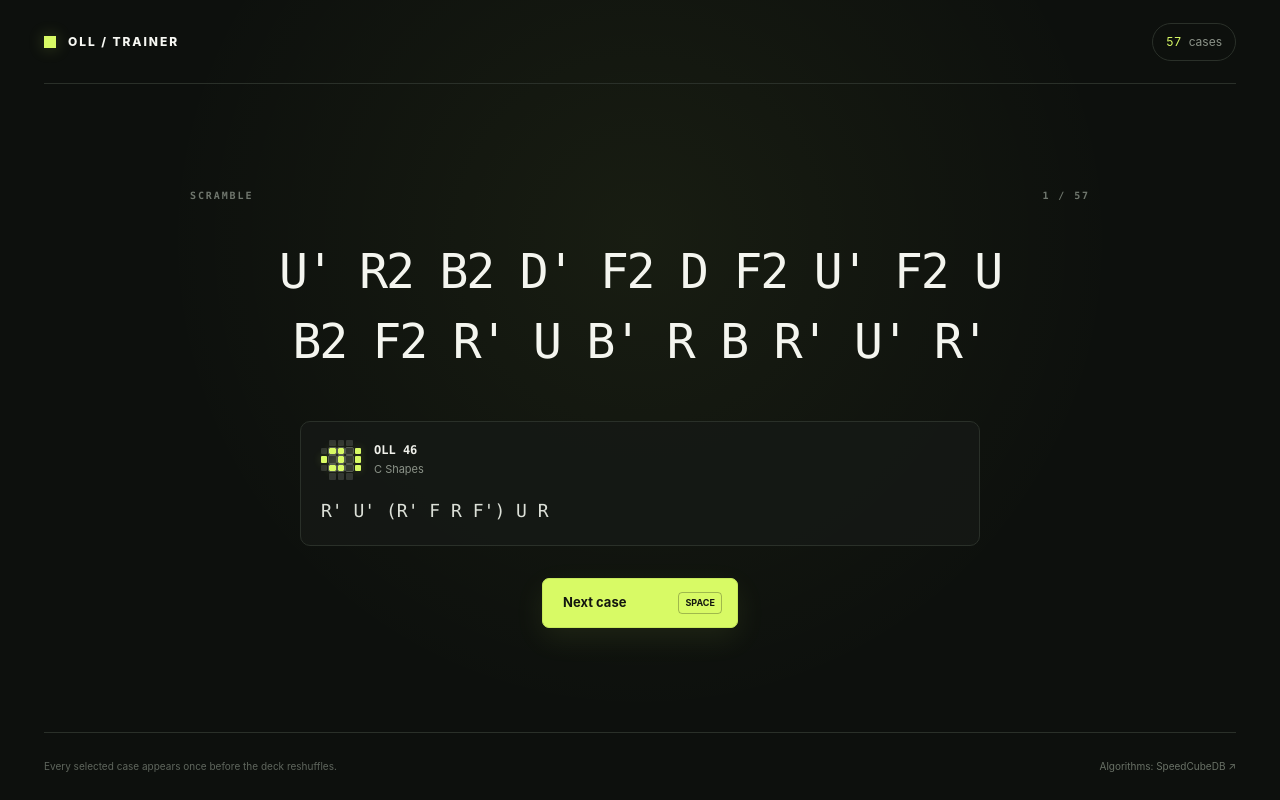
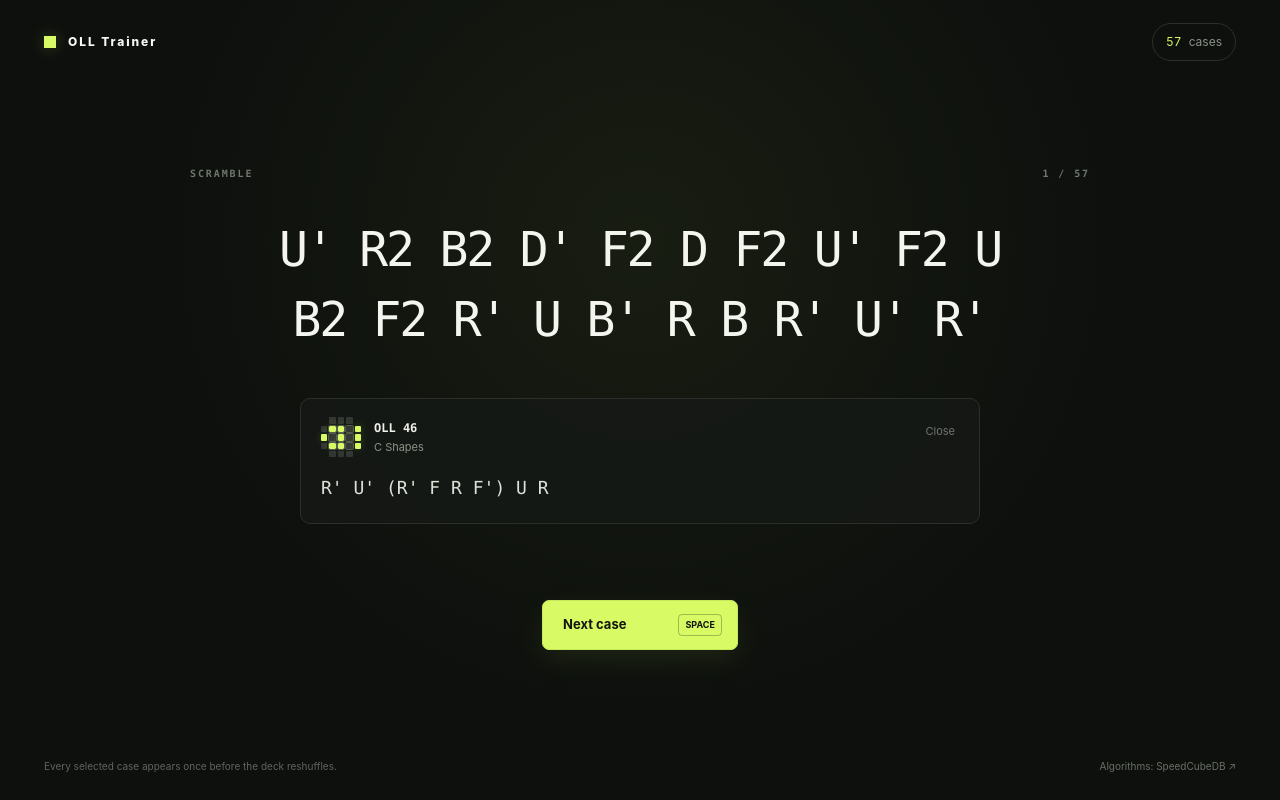
Before and after one commit to matt-dz/cubing, a SvelteKit app: page /oll in a window 1280 px wide. Both pictures are taken after a click on the button "Reveal algorithm". Built offline with nearby package versions, Linux system fonts and the light colour scheme.

Commit message:
fix: stop screen shifting when expanding reveal algorithm button + add exit to reveal algorithm section

```diff
--- a/src/routes/layout.css
+++ b/src/routes/layout.css
@@ -90,7 +90,6 @@ header {
 	align-items: center;
 	justify-content: space-between;
 	height: 84px;
-	border-bottom: 1px solid var(--line);
 }
 
 .brand {
@@ -113,6 +112,7 @@ header {
 
 .case-button,
 .reveal,
+.solution-close,
 .selector-tools button,
 .group-heading button,
 .close {
@@ -204,7 +204,7 @@ header {
 .solution-area {
 	display: flex;
 	width: min(680px, 100%);
-	min-height: 130px;
+	height: 180px;
 	justify-content: center;
 	align-items: flex-start;
 	padding-top: 10px;
@@ -233,6 +233,12 @@ header {
 	background: color-mix(in srgb, var(--panel) 82%, transparent);
 }
 
+.solution-header {
+	display: flex;
+	justify-content: space-between;
+	align-items: flex-start;
+}
+
 .case-identity {
 	display: flex;
 	gap: 13px;
@@ -255,6 +261,17 @@ header {
 	margin-top: 2px;
 	color: var(--muted);
 	font-size: 11px;
+}
+
+.solution-close {
+	padding: 6px 4px;
+	color: #6f766d;
+	font-size: 11px;
+	transition: color 150ms ease;
+}
+
+.solution-close:hover {
+	color: #b4bbb0;
 }
 
 .solution p {
@@ -304,7 +321,6 @@ footer {
 	min-height: 68px;
 	justify-content: space-between;
 	align-items: center;
-	border-top: 1px solid var(--line);
 	color: #5f665d;
 	font-size: 10px;
 }
@@ -524,7 +540,7 @@ footer a:hover {
 	}
 
 	.solution-area {
-		min-height: 150px;
+		height: 190px;
 	}
 
 	footer {
--- a/src/routes/oll/+page.svelte
+++ b/src/routes/oll/+page.svelte
@@ -229,7 +229,7 @@
 	<header>
 		<a class="brand" href={resolve('/')} aria-label="OLL Trainer home">
 			<span class="brand-mark"></span>
-			<span>OLL / TRAINER</span>
+			<span>OLL Trainer</span>
 		</a>
 		<button class="case-button" onclick={() => (selectorOpen = true)}>
 			<span>{selectedCount}</span> cases
@@ -255,9 +255,10 @@
 			<span class:visible={copied} class="copy-note">{copied ? 'Copied' : 'Click to copy'}</span>
 		</button>
 
-		<div class="solution-area">
+		<div class="solution-area" id="algorithm-solution">
 			{#if current && revealed}
 				<div class="solution">
+					<div class="solution-header">
 						<div class="case-identity">
 							<div class="solution-diagram">
 								<OllDiagram pattern={current.pattern} label={`OLL ${current.id} diagram`} />
@@ -267,10 +268,21 @@
 								<small>{current.group}</small>
 							</div>
 						</div>
+						<button
+							class="solution-close"
+							onclick={() => (revealed = false)}
+							aria-label="Close algorithm">Close</button
+						>
+					</div>
 					<p>{current.algorithm}</p>
 				</div>
 			{:else}
-				<button class="reveal" onclick={() => (revealed = true)}>Reveal algorithm</button>
+				<button
+					class="reveal"
+					onclick={() => (revealed = true)}
+					aria-controls="algorithm-solution"
+					aria-expanded="false">Reveal algorithm</button
+				>
 			{/if}
 		</div>
 
```
Lines whose indentation alone changed are shown as unchanged.
